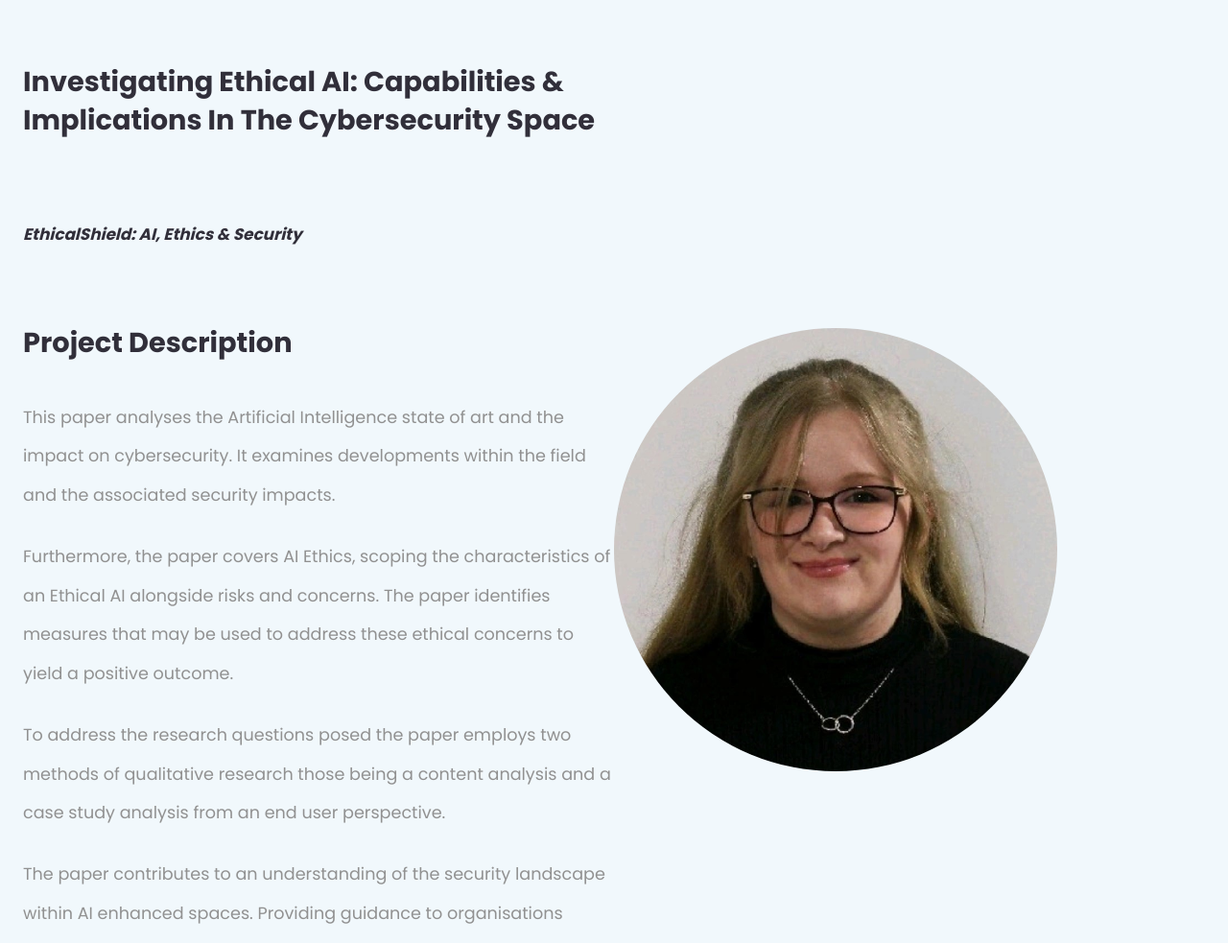
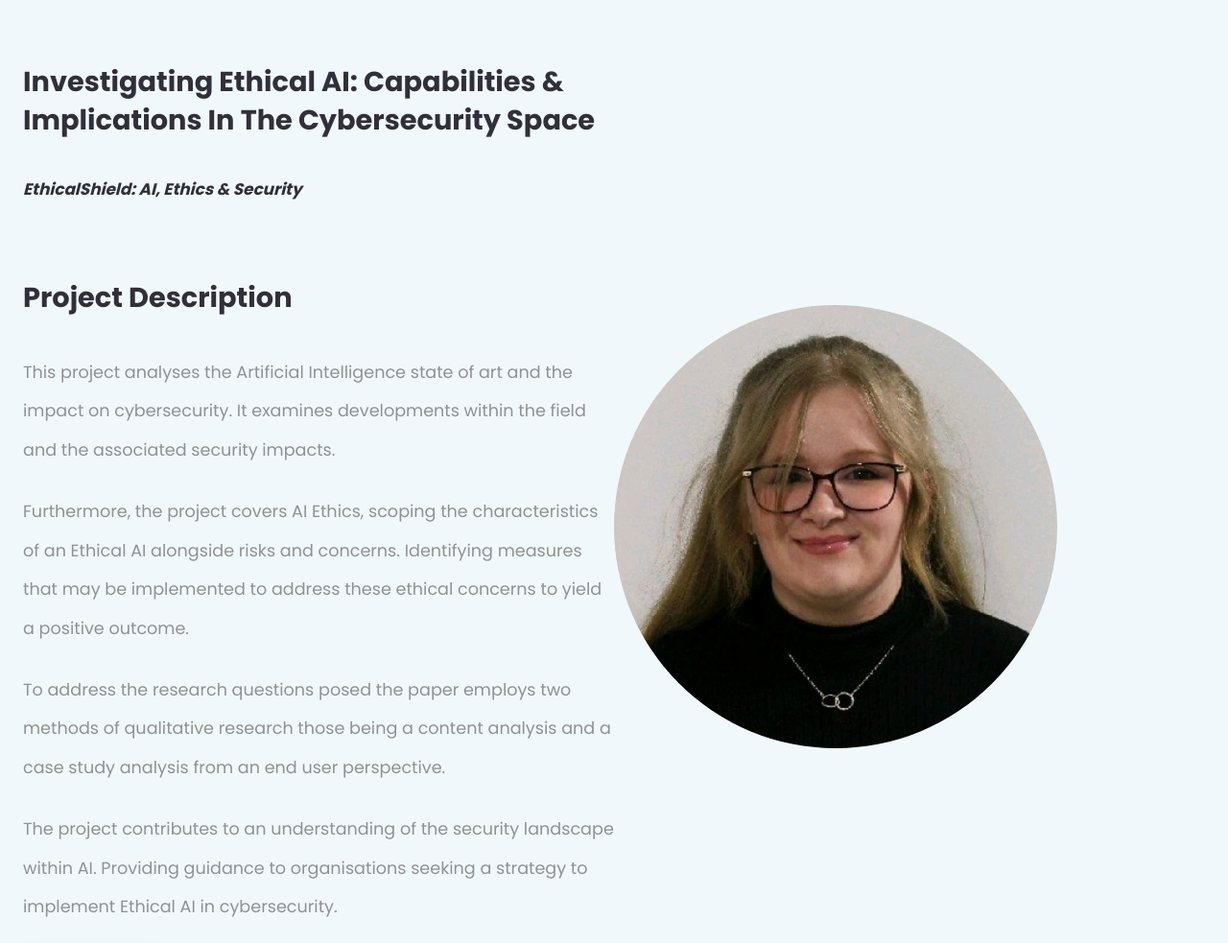
Before and after one commit to rfinnegan111/FYP-Research-Repo, a plain HTML site: page index.html in a window 1280 px wide. Shown: the part 97-1080 px from the top of the page at 96% size. Drawn offline with Linux system fonts and the light colour scheme.

Commit message:
Landing Page - V1.2

```diff
--- a/index.html
+++ b/index.html
@@ -38,25 +38,25 @@
 
               <div class="big-title">
                 <h1><br><br>Investigating Ethical AI: Capabilities & Implications in the Cybersecurity Space</h1><br><br>
-                <h3><br><br><i>EthicalShield: AI, Ethics & Security</i></h3><br><br>
+                <h3><i>EthicalShield: AI, Ethics & Security</i></h3><br><br>
                 <h1><br>Project Description</h1><br>
               </div>
 
               <p class="text">
-                This paper analyses the Artificial Intelligence state of art and the impact on cybersecurity.
+                This project analyses the Artificial Intelligence state of art and the impact on cybersecurity.
                 It examines developments within the field and the associated security impacts.
               </p>
               <p class="text">
-                Furthermore, the paper covers AI Ethics, scoping the characteristics of an Ethical AI alongside risks and concerns.
-                The paper identifies measures that may be used to address these ethical concerns to yield a positive outcome.
+                Furthermore, the project covers AI Ethics, scoping the characteristics of an Ethical AI alongside risks and concerns.
+                Identifying measures that may be implemented to address these ethical concerns to yield a positive outcome.
               </p>
               <p class="text">
                 To address the research questions posed the paper employs two methods of qualitative research those being a content analysis
                 and a case study analysis from an end user perspective.
               </p>
               <p class="text">
-                The paper contributes to an understanding of the security landscape within AI enhanced spaces.
-                Providing guidance to organisations seeking a strategy to implement Ethical AI in cybersecurity space.
+                The project contributes to an understanding of the security landscape within AI.
+                Providing guidance to organisations seeking a strategy to implement Ethical AI in cybersecurity.
               </p>
               <br>
               <div class="cta">
```
